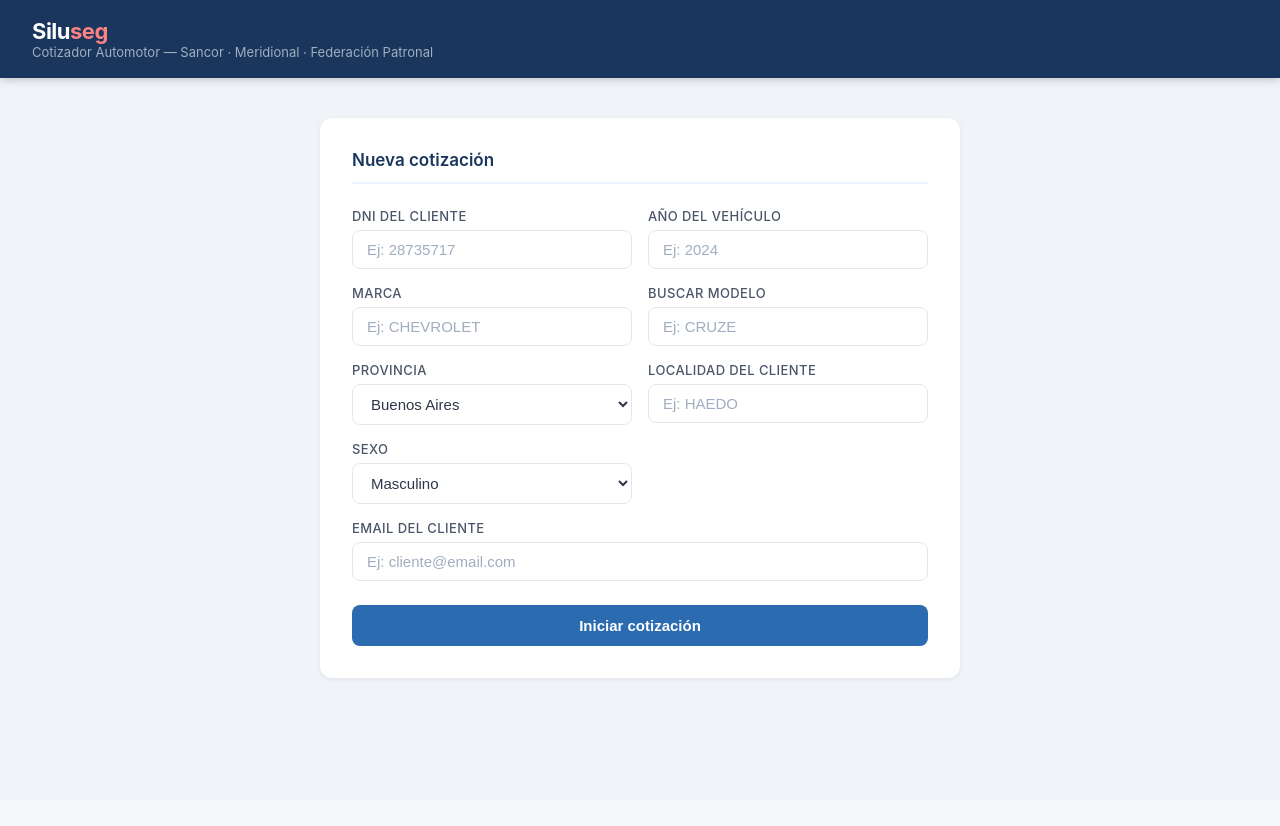
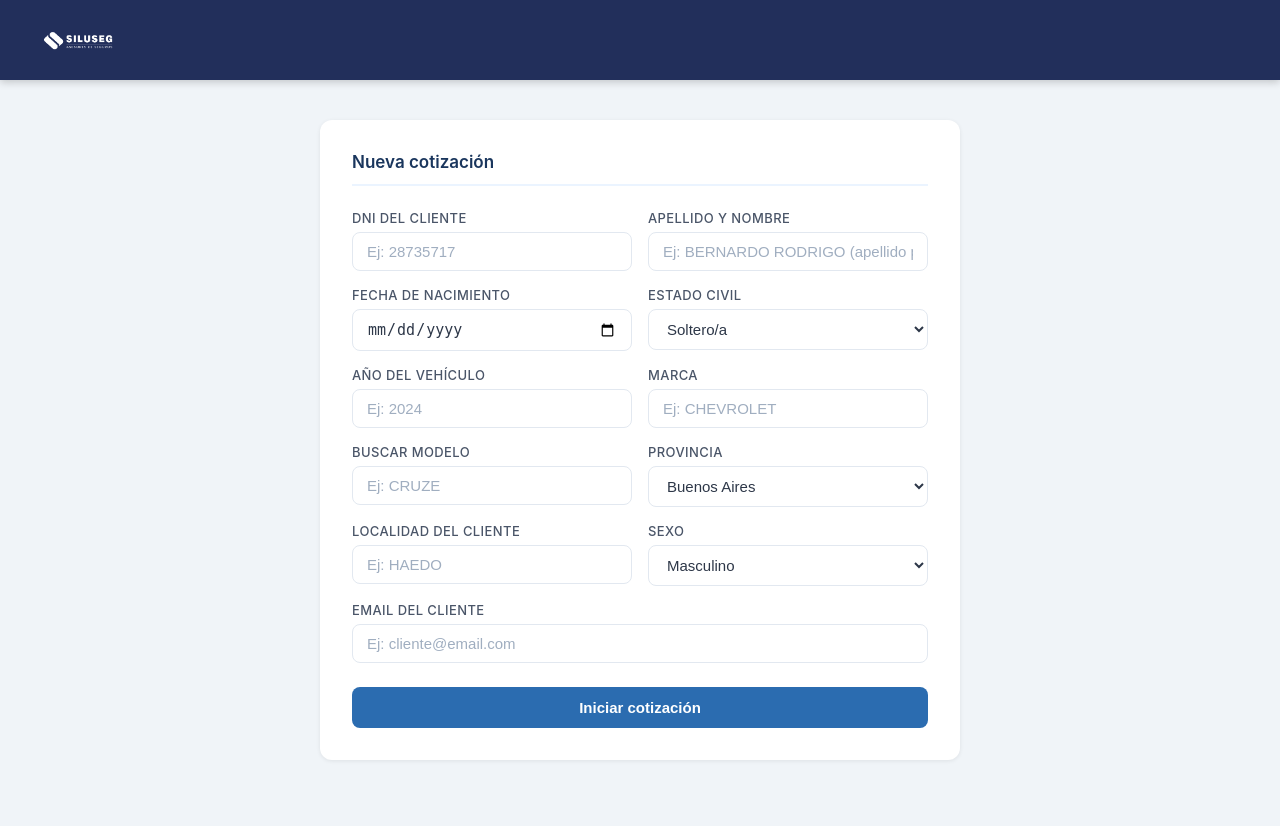
Before and after one commit to rodrigojbernardo-bit/Siluseg, a Flask app: page / in a window 1280 px wide. Shown: the top 826 px of the page. Before the commit the page ends 680 px from the top, so only its background shows below. Run offline with Flask 3, Linux system fonts and the light colour scheme; the visitor is signed in with stand-in values (Sample User, id 1).

Commit message:
Datos completos del cliente, logo en header y email via Ferozo
- Formulario: apellido y nombre, fecha de nacimiento y estado civil
  (default soltero); Meridional los usa en vez de valores fijos
- Header con logo Siluseg en blanco sobre fondo azul (#222f5b),
  servido en /logo.png
- notifier.py configurado con produccion@siluseg.com.ar (Ferozo,
  SSL 465); el destinatario se precompleta con el email del cliente

https://claude.ai/code/session_01ULvcKyJemADuYYNiz3HKKc

```diff
--- a/app.py
+++ b/app.py
@@ -304,7 +304,8 @@ URL_LOGIN = (
 sessions = {}
 
 
-def run_automation(session_id, dni, anio, marca, modelo_busqueda, localidad, provincia, sexo, email=''):
+def run_automation(session_id, dni, anio, marca, modelo_busqueda, localidad, provincia, sexo, email='',
+                   apellido_nombre='', fecha_nacimiento='', estado_civil='SOLTERO'):
     s = sessions[session_id]
     q = s["queue"]
     model_event = s["model_event"]
@@ -322,7 +323,8 @@ def run_automation(session_id, dni, anio, marca, modelo_busqueda, localidad, pro
         # ── Arrancar scrapers paralelos ──────────────────────────────────────
         meridional_thread = threading.Thread(
             target=meridional.run,
-            args=(session_id, sessions, dni, anio, marca, modelo_busqueda, provincia, localidad, sexo, email),
+            args=(session_id, sessions, dni, anio, marca, modelo_busqueda, provincia, localidad, sexo, email,
+                  apellido_nombre, fecha_nacimiento, estado_civil),
             daemon=True,
         )
         meridional_thread.start()
@@ -803,6 +805,11 @@ def index():
     return render_template("index.html")
 
 
+@app.route("/logo.png")
+def logo():
+    return send_file(str(_LOGO_PATH), mimetype="image/png")
+
+
 @app.route("/api/cotizar", methods=["POST"])
 def iniciar_cotizacion():
     data = request.json or {}
@@ -814,6 +821,9 @@ def iniciar_cotizacion():
     provincia = data.get("provincia", "BUENOS AIRES").strip().upper()
     sexo      = data.get("sexo", "M").strip().upper()
     email     = data.get("email", "").strip()
+    apellido_nombre  = data.get("apellido_nombre", "").strip().upper()
+    fecha_nacimiento = data.get("fecha_nacimiento", "").strip()
+    estado_civil     = data.get("estado_civil", "SOLTERO").strip().upper()
 
     if not all([dni, anio, marca, modelo, localidad]):
         return jsonify({"error": "Todos los campos son requeridos"}), 400
@@ -835,7 +845,8 @@ def iniciar_cotizacion():
 
     threading.Thread(
         target=run_automation,
-        args=(session_id, dni, anio, marca, modelo, localidad, provincia, sexo, email),
+        args=(session_id, dni, anio, marca, modelo, localidad, provincia, sexo, email,
+              apellido_nombre, fecha_nacimiento, estado_civil),
         daemon=True,
     ).start()
 
--- a/scrapers/meridional.py
+++ b/scrapers/meridional.py
@@ -49,7 +49,8 @@ def _select2_pick(page, search_text, option_text, timeout=15000):
     time.sleep(1)
 
 
-def run(session_id, sessions, dni, anio, marca, modelo_busqueda, provincia, localidad, sexo='M', email=''):
+def run(session_id, sessions, dni, anio, marca, modelo_busqueda, provincia, localidad, sexo='M', email='',
+        apellido_nombre='', fecha_nacimiento='', estado_civil='SOLTERO'):
     s = sessions[session_id]
     q = s['queue']
 
@@ -235,17 +236,24 @@ def run(session_id, sessions, dni, anio, marca, modelo_busqueda, provincia, loca
         cotizador.fill('input#coNroDocumento', dni)
         time.sleep(0.5)
 
-        log('Ingresando apellido...')
-        cotizador.fill('input#coApellidoRazonSocial', 'BERNARDO')
+        # Apellido y nombre del formulario ("APELLIDO NOMBRE(S)"):
+        # primera palabra = apellido, el resto = nombres.
+        partes   = (apellido_nombre or '').split()
+        apellido = partes[0] if partes else 'BERNARDO'
+        nombres  = ' '.join(partes[1:]) if len(partes) > 1 else (partes[0] if partes else 'RODRIGO BERNARDO')
+
+        log(f'Ingresando apellido: {apellido}...')
+        cotizador.fill('input#coApellidoRazonSocial', apellido)
         time.sleep(0.3)
 
-        log('Ingresando nombre...')
-        cotizador.fill('input#coNombres', 'RODRIGO BERNARDO')
+        log(f'Ingresando nombre: {nombres}...')
+        cotizador.fill('input#coNombres', nombres)
         time.sleep(0.3)
 
-        log('Seleccionando estado civil: SOLTERO...')
+        civil = (estado_civil or 'SOLTERO').upper()
+        log(f'Seleccionando estado civil: {civil}...')
         _select2_open(cotizador, 'coEstadoCivil')
-        _select2_pick(cotizador, 'SOLTERO', 'SOLTERO')
+        _select2_pick(cotizador, civil, civil)
         log('Estado civil OK.')
         time.sleep(1)
 
@@ -257,8 +265,16 @@ def run(session_id, sessions, dni, anio, marca, modelo_busqueda, provincia, loca
         time.sleep(1)
 
         # ── FECHA DE NACIMIENTO ───────────────────────────────────────────────
-        log('Ingresando fecha de nacimiento...')
-        cotizador.fill('input#coFechaNacimiento', '01/01/1980')
+        # El formulario web la manda como AAAA-MM-DD; Meridional pide DD/MM/AAAA.
+        fecha = '01/01/1980'
+        if fecha_nacimiento:
+            try:
+                a, m, d = fecha_nacimiento.split('-')
+                fecha = f'{d}/{m}/{a}'
+            except Exception:
+                fecha = fecha_nacimiento  # ya viene DD/MM/AAAA
+        log(f'Ingresando fecha de nacimiento: {fecha}...')
+        cotizador.fill('input#coFechaNacimiento', fecha)
         cotizador.press('input#coFechaNacimiento', 'Tab')
         time.sleep(0.5)
 
--- a/templates/index.html
+++ b/templates/index.html
@@ -15,17 +15,16 @@
     }
 
     header {
-      background: #1a365d;
+      background: #222f5b;
       color: white;
-      padding: 18px 32px;
+      padding: 16px 32px;
       display: flex;
       align-items: center;
       gap: 16px;
       box-shadow: 0 2px 8px rgba(0,0,0,0.2);
     }
-    header .logo { font-size: 22px; font-weight: 700; letter-spacing: -0.5px; }
-    header .logo span { color: #fc8181; }
-    header .sub { font-size: 13px; color: #a0aec0; }
+    /* Logo en blanco sobre el fondo azul */
+    header .logo-img { height: 48px; filter: brightness(0) invert(1); }
 
     main {
       max-width: 680px;
@@ -212,10 +211,7 @@
 <body>
 
 <header>
-  <div>
-    <div class="logo">Silu<span>seg</span></div>
-    <div class="sub">Cotizador Automotor — Sancor · Meridional · Federación Patronal</div>
-  </div>
+  <img class="logo-img" src="/logo.png" alt="Siluseg" />
 </header>
 
 <main>
@@ -228,6 +224,23 @@
         <div class="form-group">
           <label>DNI del cliente</label>
           <input type="text" id="dni" placeholder="Ej: 28735717" required />
+        </div>
+        <div class="form-group">
+          <label>Apellido y Nombre</label>
+          <input type="text" id="apellido-nombre" placeholder="Ej: BERNARDO RODRIGO (apellido primero)" required />
+        </div>
+        <div class="form-group">
+          <label>Fecha de nacimiento</label>
+          <input type="date" id="fecha-nacimiento" required />
+        </div>
+        <div class="form-group">
+          <label>Estado civil</label>
+          <select id="estado-civil">
+            <option value="SOLTERO" selected>Soltero/a</option>
+            <option value="CASADO">Casado/a</option>
+            <option value="DIVORCIADO">Divorciado/a</option>
+            <option value="VIUDO">Viudo/a</option>
+          </select>
         </div>
         <div class="form-group">
           <label>Año del vehículo</label>
@@ -456,6 +469,9 @@
     const provincia = document.getElementById('provincia').value;
     const sexo     = document.getElementById('sexo').value;
     const email    = document.getElementById('email').value.trim();
+    const apellido_nombre  = document.getElementById('apellido-nombre').value.trim().toUpperCase();
+    const fecha_nacimiento = document.getElementById('fecha-nacimiento').value;
+    const estado_civil     = document.getElementById('estado-civil').value;
 
     btnCotizar.disabled = true;
     btnCotizar.innerHTML = '<span class="spinner"></span> Iniciando...';
@@ -467,7 +483,8 @@
       const res = await fetch('/api/cotizar', {
         method: 'POST',
         headers: { 'Content-Type': 'application/json' },
-        body: JSON.stringify({ dni, anio, marca, modelo, localidad, provincia, sexo, email }),
+        body: JSON.stringify({ dni, anio, marca, modelo, localidad, provincia, sexo, email,
+                               apellido_nombre, fecha_nacimiento, estado_civil }),
       });
       const data = await res.json();
       if (!res.ok) throw new Error(data.error || 'Error al iniciar cotización');
@@ -644,6 +661,9 @@
     document.getElementById('badge').style.cssText = 'background:#f0fff4;color:#276749;margin-left:12px;font-size:12px;font-weight:600;padding:4px 10px;border-radius:20px;display:inline-flex;align-items:center;gap:6px;';
     document.getElementById('done-filename').textContent = filename;
     document.getElementById('btn-descargar').href = `/api/pdf/${filename}`;
+    // Precompletar el destinatario con el email cargado en el formulario
+    const emailCliente = document.getElementById('email').value.trim();
+    if (emailCliente) document.getElementById('email-destino').value = emailCliente;
     show('section-done');
     document.getElementById('section-done').scrollIntoView({ behavior: 'smooth' });
     btnCotizar.disabled = false;
```
Also changed, not shown: notifier.py (+22 -19 lines).
